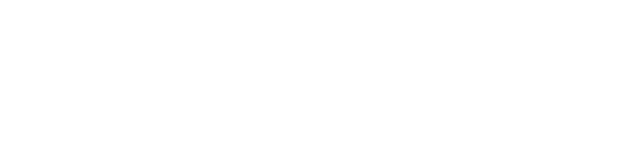
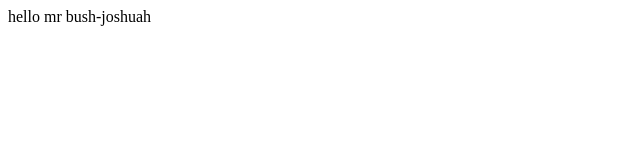
Before and after one commit to Mason1632/My_School_site, a plain HTML site: page index.html in a window 1280 px wide. Shown: the whole page, without its empty margins (0-640 px from the left). Drawn offline with Linux system fonts and the light colour scheme.

Commit message:
Update index.html

```diff
--- a/index.html
+++ b/index.html
@@ -5,4 +5,5 @@
   </head>
   <script src="OSC.js"></script>
   <link rel="stylesheet" src="style.css" text="text/style">
+  <p> hello mr bush-joshuah</p>
 </html>
```
